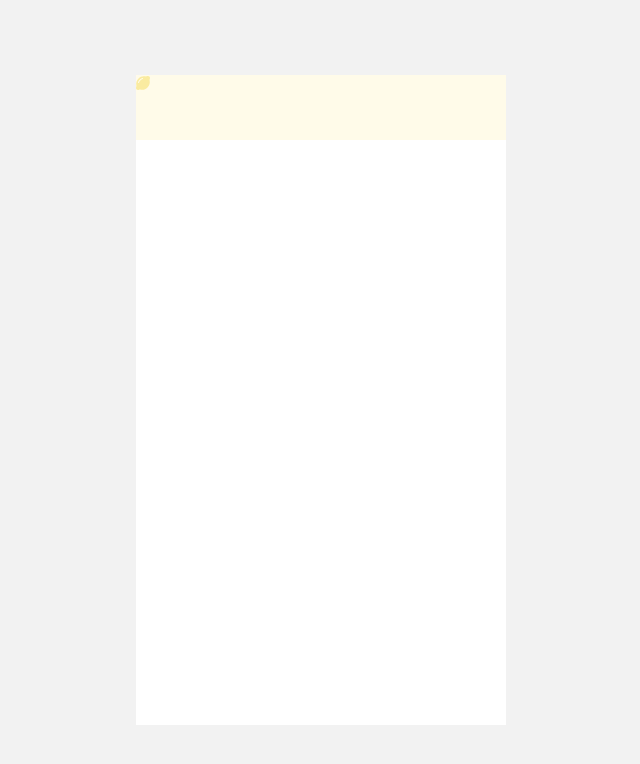
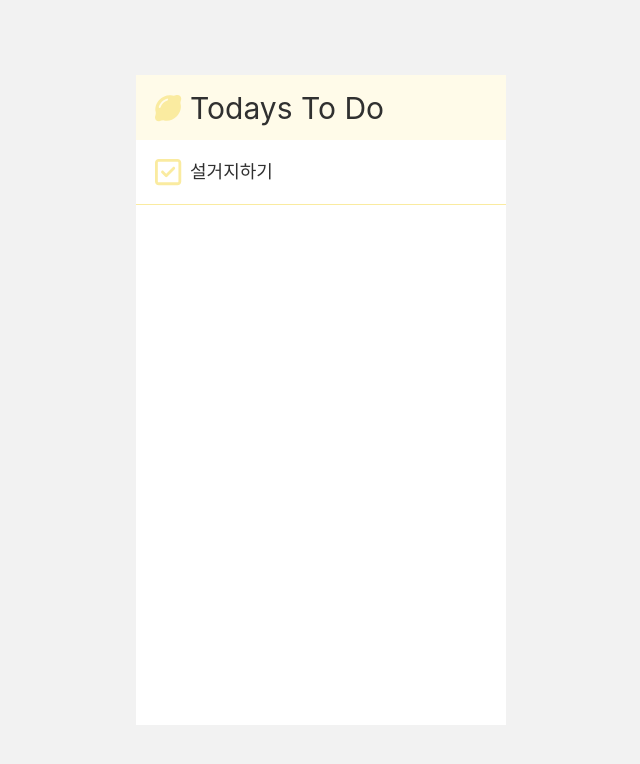
Before and after one commit to YesunPark/Lemoni-Todo-list, a React (Create React App) app: page / in a window 1280 px wide. Shown: the top 764 px of the page, without its empty margins (319-959 px from the left). Built offline with nearby package versions, Linux system fonts and the light colour scheme.

Commit message:
Add: 재사용 가능한 box 컴포넌트 생성

```diff
--- a/package.json
+++ b/package.json
@@ -4,6 +4,7 @@
   "private": true,
   "dependencies": {
     "@fortawesome/fontawesome-svg-core": "^6.2.1",
+    "@fortawesome/free-regular-svg-icons": "^6.2.1",
     "@fortawesome/free-solid-svg-icons": "^6.2.1",
     "@fortawesome/react-fontawesome": "^0.2.0",
     "@testing-library/jest-dom": "^5.16.5",
--- a/src/App.tsx
+++ b/src/App.tsx
@@ -1,11 +1,13 @@
 import React from 'react';
 import styled from 'styled-components';
 import Title from 'components/Title';
+import List from 'components/List';
 
 function App() {
   return (
     <AppContainer>
       <Title />
+      <List />
     </AppContainer>
   );
 }
--- a/src/assets/styles/global-styles.ts
+++ b/src/assets/styles/global-styles.ts
@@ -13,6 +13,8 @@ const GlobalStyle = createGlobalStyle`
     align-items: center;
     height: 100vh;
     background-color: #F2F2F2;
+    color:${(props) => props.theme.color.txt};
+    font-size: 18px;
     font-family: -apple-system,system-ui,BlinkMacSystemFont,"Segoe UI",Roboto,"Helvetica Neue",Arial,sans-serif;
   }
   input, button {
--- a/src/assets/styles/styled.d.tsx
+++ b/src/assets/styles/styled.d.tsx
@@ -3,12 +3,16 @@ import 'styled-components';
 declare module 'styled-components' {
   export interface DefaultTheme {
     basicWidth: string;
-
     color: {
       main: string;
       mainBg: string;
       txt: string;
       grayTxt: string;
     };
+    size: {
+      listHeight: string;
+      iconLeft: string;
+      iconRight: string;
+    };
   }
 }
--- a/src/assets/styles/theme.tsx
+++ b/src/assets/styles/theme.tsx
@@ -8,6 +8,11 @@ const theme: DefaultTheme = {
     txt: '#303030',
     grayTxt: '#00000030',
   },
+  size: {
+    listHeight: '65px',
+    iconLeft: '30px',
+    iconRight: '23px',
+  },
 };
 
 export { theme };
--- /dev/null
+++ b/src/components/Box.Style.tsx
@@ -0,0 +1,33 @@
+import React from 'react';
+import styled from 'styled-components';
+
+type Box = {
+  bgColor?: string;
+  className?: string;
+  content: string;
+  children: React.ReactNode;
+};
+
+function BoxStyle({ bgColor, className, children }: Box) {
+  return (
+    <TitleContainer color={bgColor} className={className}>
+      {children}
+    </TitleContainer>
+  );
+}
+
+const TitleContainer = styled.div`
+  display: flex;
+  align-items: center;
+  height: ${(props) => props.theme.size.listHeight};
+  background-color: ${(props) => props.color};
+  border-bottom: ${(props) => props.className === 'list' && `1px solid ${props.theme.color.main}`};
+  font-size: ${(props) => props.className === 'title' && '30px'};
+  .icon {
+    margin: 0 9px 0 18.8px;
+    color: ${(props) => props.theme.color.main};
+    font-size: ${(props) => props.theme.size.iconLeft};
+  }
+`;
+
+export default BoxStyle;
--- /dev/null
+++ b/src/components/List.tsx
@@ -0,0 +1,16 @@
+import React from 'react';
+import BoxStyle from './Box.Style';
+import { FontAwesomeIcon } from '@fortawesome/react-fontawesome';
+// import { faSquareCheck } from '@fortawesome/free-solid-svg-icons';
+import { faSquareCheck } from '@fortawesome/free-regular-svg-icons';
+
+function List() {
+  return (
+    <BoxStyle className="list" content="설거지하기">
+      <FontAwesomeIcon icon={faSquareCheck} className="icon" />
+      <div>설거지하기</div>
+    </BoxStyle>
+  );
+}
+
+export default List;
--- a/src/components/Title.tsx
+++ b/src/components/Title.tsx
@@ -1,22 +1,16 @@
 import React from 'react';
-import styled from 'styled-components';
 import { FontAwesomeIcon } from '@fortawesome/react-fontawesome';
 import { faLemon } from '@fortawesome/free-solid-svg-icons';
+import BoxStyle from './Box.Style';
+import { theme } from '../assets/styles/theme';
 
 function Title() {
   return (
-    <TitleContainer>
-      <FontAwesomeIcon icon={faLemon} className="lemon-icon" />
-    </TitleContainer>
+    <BoxStyle bgColor={theme.color.mainBg} className="title" content="Todays To Do">
+      <FontAwesomeIcon icon={faLemon} className="icon" />
+      <div>Todays To Do</div>
+    </BoxStyle>
   );
 }
 
-const TitleContainer = styled.div`
-  height: 65px;
-  background-color: ${(props) => props.theme.color.mainBg};
-  .lemon-icon {
-    color: ${(props) => props.theme.color.main};
-  }
-`;
-
 export default Title;
```
Also changed, not shown: 1 other file (tests, documents, lock files or other folders).
